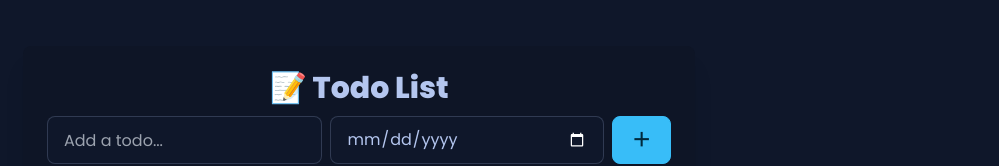
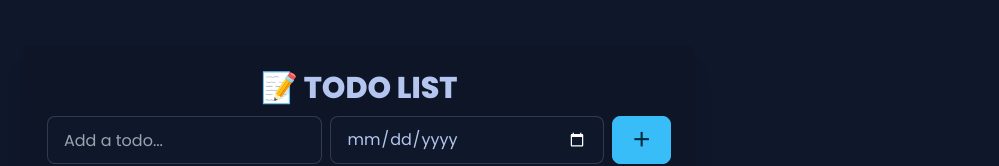
Before and after one commit to larks11/ALUNAN_TO-DO-LIST, a plain HTML site: page index.html in a window 1280 px wide. Shown: the part 191-357 px from the top of the page, without its empty margins (281-1280 px from the left). Drawn offline with nearby package versions, Linux system fonts and the light colour scheme.

Commit message:
Update index.html

```diff
--- a/index.html
+++ b/index.html
@@ -34,7 +34,7 @@
 
     <div class="w-full max-w-2xl bg-base-200 shadow-xl rounded-lg p-6 space-y-6">
       <header class="text-center space-y-2">
-        <h1 class="text-3xl font-bold">📝 Todo List</h1>
+        <h1 class="text-3xl font-bold">📝 TODO LIST</h1>
         <div class="alert-message"></div>
         <div class="flex flex-col sm:flex-row gap-2">
           <input type="text" placeholder="Add a todo..." class="input input-bordered w-full" />
```
